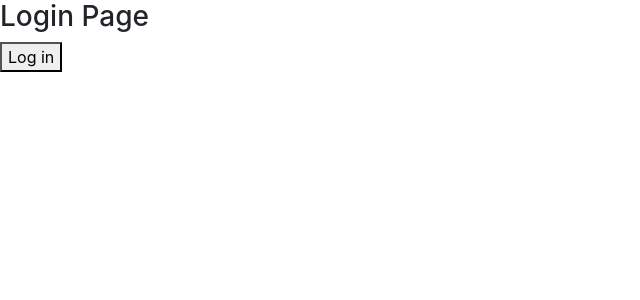
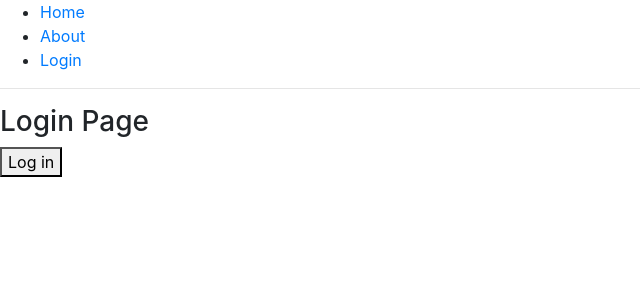
Before and after one commit to AnechaS/psu-mit-web-dev-workshop, a React (Create React App) app in the folder react-basics/: page /login in a window 1280 px wide. Shown: the top 300 px of the page, without its empty margins (0-640 px from the left). Built offline with nearby package versions, Linux system fonts and the light colour scheme.

Commit message:
Update c4 route auth v2

```diff
--- a/react-basics/src/c4-route-auth/App.js
+++ b/react-basics/src/c4-route-auth/App.js
@@ -4,22 +4,27 @@ import {
   Switch,
   Route,
   Redirect,
+  Link,
 } from 'react-router-dom';
 
 import LoginPage from './LoginPage';
 import RegisterPage from '../c5-auth/pages/auth/RegisterPage';
-import MainPage from '../c4-route-auth/MainPage';
+import HomePage from './HomePage';
+import AboutPage from './AboutPage';
 
-function AuthRoute({ authenticated, component: Component, ...rest }) {
+function PrivateRoute({ isAuthorized, children, ...rest }) {
   return (
     <Route
       {...rest}
-      render={(props) =>
-        authenticated ? (
-          <Component {...props} />
+      render={({ location }) =>
+        isAuthorized ? (
+          children
         ) : (
           <Redirect
-            to={{ pathname: '/login', state: { referer: props.location } }}
+            to={{
+              pathname: '/login',
+              state: { from: location },
+            }}
           />
         )
       }
@@ -52,29 +57,42 @@ export default class App extends Component {
 
     return (
       <Router>
-        <Switch>
-          {!isAuthorized ? (
-            [
-              <Route path="/login">
-                <LoginPage loggedIn={this.loggedIn} />
-              </Route>,
+        <div>
+          <ul>
+            <li>
+              <Link to="/">Home</Link>
+            </li>
+            <li>
+              <Link to="/about">About</Link>
+            </li>
+            <li>
+              <Link to="/login">Login</Link>
+            </li>
+          </ul>
+          <hr />
 
-              <Route path="/register">
-                <RegisterPage />
-              </Route>,
-            ]
-          ) : (
-            <Redirect from="/" to="/" />
-          )}
+          <Switch>
+            <Route path="/login">
+              <LoginPage isAuthorized={isAuthorized} loggedIn={this.loggedIn} />
+            </Route>
 
-          {!isAuthorized ? (
-            <Redirect to="/login" />
-          ) : (
-            <Route path="/">
-              <MainPage user={user} logout={this.logout} />
+            <Route path="/register">
+              <RegisterPage />
             </Route>
-          )}
-        </Switch>
+
+            <Route path="/about">
+              <AboutPage />
+            </Route>
+
+            <PrivateRoute isAuthorized={isAuthorized} path="/">
+              <HomePage />
+            </PrivateRoute>
+
+            <Route path="*">
+              <div>Not Found Page.</div>
+            </Route>
+          </Switch>
+        </div>
       </Router>
     );
   }
--- a/react-basics/src/c4-route-auth/LoginPage.js
+++ b/react-basics/src/c4-route-auth/LoginPage.js
@@ -1,13 +1,25 @@
 import React, { Component } from 'react';
+import { Redirect, withRouter } from 'react-router-dom';
 
-export default class LoginPage extends Component {
+class LoginPage extends Component {
+  login = () => {
+    this.props.history.replace('/');
+    this.props.loggedIn()
+  }
+
   render() {
+    if (this.props.isAuthorized) {
+      return <Redirect to="/" />
+    }
+
     return (
       <div>
         <h3>Login Page</h3>
 
-        <button onClick={() => this.props.loggedIn()}>Log in</button>
+        <button onClick={this.login}>Log in</button>
       </div>
     );
   }
 }
+
+export default withRouter(LoginPage);
```
